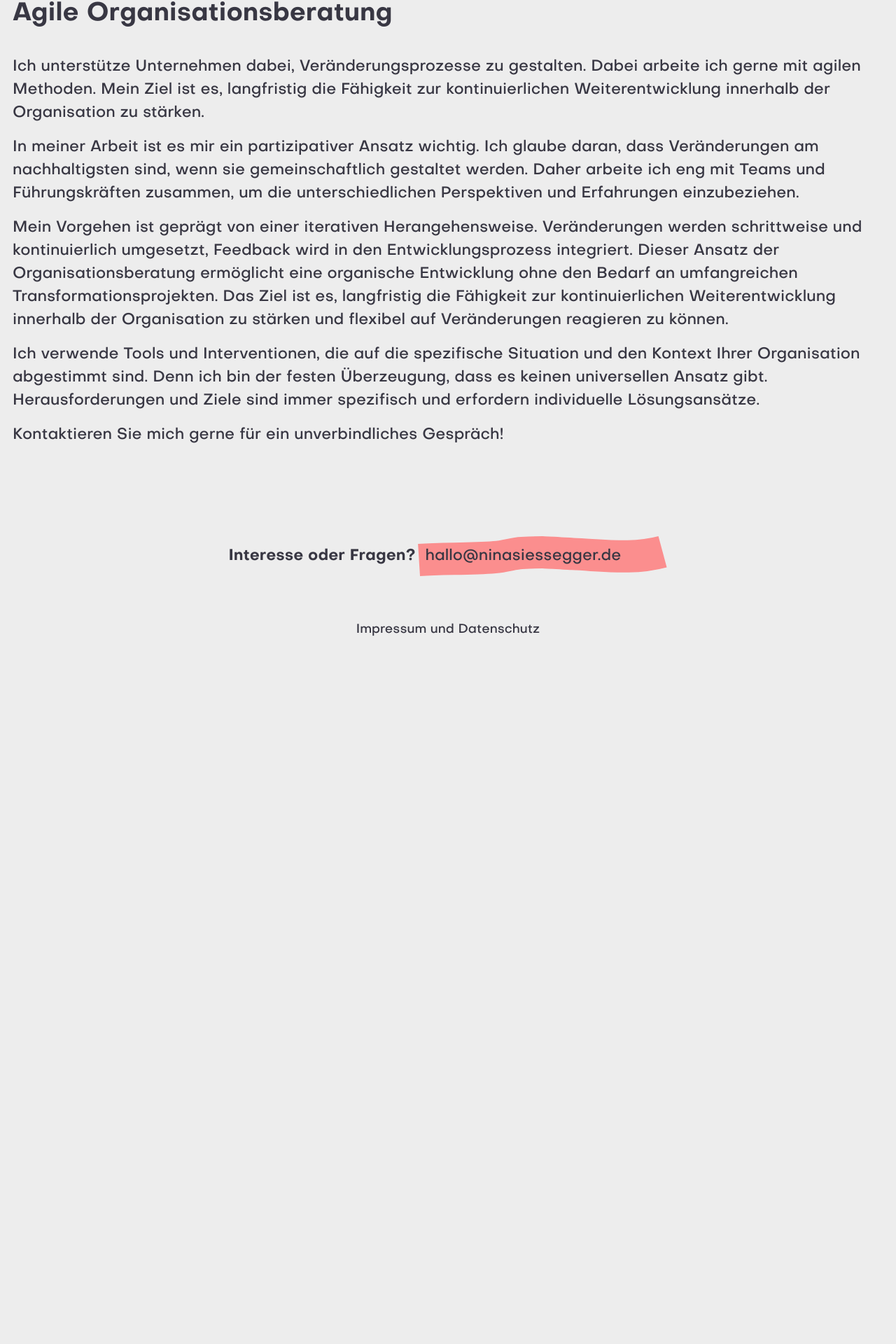
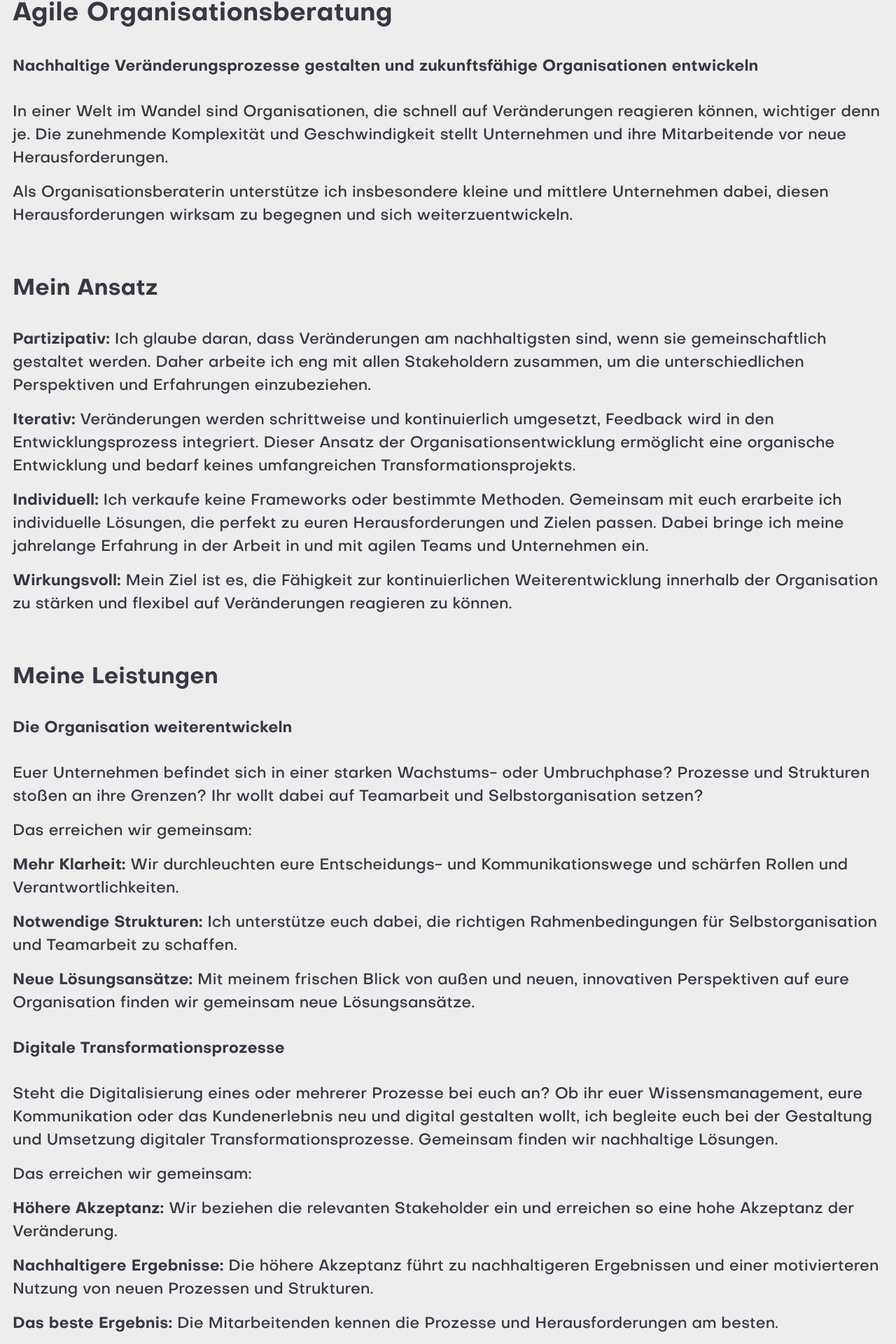
Before and after one commit to sssggr/ninasiessegger, a Nuxt app: page /agile-organisationsberatung in a window 1280 px wide. Shown: the part 260-2180 px from the top of the page at 70% size. Before the commit the page ends 1237 px from the top, so only its background shows below. Built offline with nearby package versions, Linux system fonts and the light colour scheme.

Commit message:
Update org consulting text

```diff
--- a/pages/agile-organisationsberatung.vue
+++ b/pages/agile-organisationsberatung.vue
@@ -2,8 +2,8 @@
 useSeoMeta({
   title: "Agile Organisationsberatung",
   ogTitle: "Agile Organisationsberatung",
-  ogDescription: "Als Organisationsentwicklerin unterstütze ich Unternehmen dabei, Veränderungsprozesse zu gestalten. Dabei arbeite ich gerne mit agilen Methoden. Mein Ziel ist es, langfristig die Fähigkeit zur kontinuierlichen Weiterentwicklung innerhalb der Organisation zu stärken.",
-  description: "Als Organisationsentwicklerin unterstütze ich Unternehmen dabei, Veränderungsprozesse zu gestalten. Dabei arbeite ich gerne mit agilen Methoden. Mein Ziel ist es, langfristig die Fähigkeit zur kontinuierlichen Weiterentwicklung innerhalb der Organisation zu stärken.",
+  ogDescription: "Als Organisationsberaterin unterstütze ich Unternehmen dabei, Veränderungsprozesse zu gestalten. Dabei arbeite ich gerne mit agilen Methoden. Mein Ziel ist es, langfristig die Fähigkeit zur kontinuierlichen Weiterentwicklung innerhalb der Organisation zu stärken.",
+  description: "Als Organisationsberaterin unterstütze ich Unternehmen dabei, Veränderungsprozesse zu gestalten. Dabei arbeite ich gerne mit agilen Methoden. Mein Ziel ist es, langfristig die Fähigkeit zur kontinuierlichen Weiterentwicklung innerhalb der Organisation zu stärken.",
 })
 </script>
 
@@ -16,11 +16,27 @@ useSeoMeta({
       <h1 class="z-100">
         Agile Organisationsberatung
       </h1>
-      <p class="z-100">Ich unterstütze Unternehmen dabei, Veränderungsprozesse zu gestalten. Dabei arbeite ich gerne mit agilen Methoden. Mein Ziel ist es, langfristig die Fähigkeit zur kontinuierlichen Weiterentwicklung innerhalb der Organisation zu stärken.</p>
-      <p class="z-100">In meiner Arbeit ist es mir ein partizipativer Ansatz wichtig. Ich glaube daran, dass Veränderungen am nachhaltigsten sind, wenn sie gemeinschaftlich gestaltet werden. Daher arbeite ich eng mit Teams und Führungskräften zusammen, um die unterschiedlichen Perspektiven und Erfahrungen einzubeziehen.</p>
-      <p class="z-100">Mein Vorgehen ist geprägt von einer iterativen Herangehensweise. Veränderungen werden schrittweise und kontinuierlich umgesetzt, Feedback wird in den Entwicklungsprozess integriert. Dieser Ansatz der Organisationsberatung ermöglicht eine organische Entwicklung ohne den Bedarf an umfangreichen Transformationsprojekten. Das Ziel ist es, langfristig die Fähigkeit zur kontinuierlichen Weiterentwicklung innerhalb der Organisation zu stärken und flexibel auf Veränderungen reagieren zu können.</p>
-      <p class="z-100">Ich verwende Tools und Interventionen, die auf die spezifische Situation und den Kontext Ihrer Organisation abgestimmt sind. Denn ich bin der festen Überzeugung, dass es keinen universellen Ansatz gibt. Herausforderungen und Ziele sind immer spezifisch und erfordern individuelle Lösungsansätze.</p>
-      <p class="z-100">Kontaktieren Sie mich gerne für ein unverbindliches Gespräch!</p>
+      <h3 class="z-100">Nachhaltige Veränderungsprozesse gestalten und zukunftsfähige Organisationen entwickeln</h3>
+      <p class="z-100">In einer Welt im Wandel sind Organisationen, die schnell auf Veränderungen reagieren können, wichtiger denn je. Die zunehmende Komplexität und Geschwindigkeit stellt Unternehmen und ihre Mitarbeitende vor neue Herausforderungen.</p>
+      <p class="z-100">Als Organisationsberaterin unterstütze ich insbesondere kleine und mittlere Unternehmen dabei, diesen Herausforderungen wirksam zu begegnen und sich weiterzuentwickeln.</p>
+      <h2 class="z-100">Mein Ansatz</h2>
+      <p class="z-100"><b>Partizipativ: </b>Ich glaube daran, dass Veränderungen am nachhaltigsten sind, wenn sie gemeinschaftlich gestaltet werden. Daher arbeite ich eng mit allen Stakeholdern zusammen, um die unterschiedlichen Perspektiven und Erfahrungen einzubeziehen.</p>
+      <p class="z-100"><b>Iterativ: </b>Veränderungen werden schrittweise und kontinuierlich umgesetzt, Feedback wird in den Entwicklungsprozess integriert. Dieser Ansatz der Organisationsentwicklung ermöglicht eine organische Entwicklung und bedarf keines umfangreichen Transformationsprojekts.</p>
+      <p class="z-100"><b>Individuell: </b>Ich verkaufe keine Frameworks oder bestimmte Methoden. Gemeinsam mit euch erarbeite ich individuelle Lösungen, die perfekt zu euren Herausforderungen und Zielen passen. Dabei bringe ich meine jahrelange Erfahrung in der Arbeit in und mit agilen Teams und Unternehmen ein.</p>
+      <p class="z-100"><b>Wirkungsvoll: </b>Mein Ziel ist es, die Fähigkeit zur kontinuierlichen Weiterentwicklung innerhalb der Organisation zu stärken und flexibel auf Veränderungen reagieren zu können.</p>
+      <h2 class="z-100">Meine Leistungen</h2>
+      <h3 class="z-100">Die Organisation weiterentwickeln</h3>
+      <p class="z-100">Euer Unternehmen befindet sich in einer starken Wachstums- oder Umbruchphase? Prozesse und Strukturen stoßen an ihre Grenzen? Ihr wollt dabei auf Teamarbeit und Selbstorganisation setzen?</p>
+      <p class="z-100">Das erreichen wir gemeinsam:</p>
+      <p class="z-100"><b>Mehr Klarheit: </b>Wir durchleuchten eure Entscheidungs- und Kommunikationswege und schärfen Rollen und Verantwortlichkeiten.</p>
+      <p class="z-100"><b>Notwendige Strukturen: </b>Ich unterstütze euch dabei, die richtigen Rahmenbedingungen für Selbstorganisation und Teamarbeit zu schaffen.</p>
+      <p class="z-100"><b>Neue Lösungsansätze: </b>Mit meinem frischen Blick von außen und neuen, innovativen Perspektiven auf eure Organisation finden wir gemeinsam neue Lösungsansätze.</p>
+      <h3 class="z-100"> Digitale Transformationsprozesse</h3>
+      <p class="z-100">Steht die Digitalisierung eines oder mehrerer Prozesse bei euch an? Ob ihr euer Wissensmanagement, eure Kommunikation oder das Kundenerlebnis neu und digital gestalten wollt, ich begleite euch bei der Gestaltung und Umsetzung digitaler Transformationsprozesse. Gemeinsam finden wir nachhaltige Lösungen.</p>
+      <p class="z-100">Das erreichen wir gemeinsam:</p>
+      <p class="z-100"><b>Höhere Akzeptanz: </b>Wir beziehen die relevanten Stakeholder ein und erreichen so eine hohe Akzeptanz der Veränderung.</p>
+      <p class="z-100"><b>Nachhaltigere Ergebnisse: </b>Die höhere Akzeptanz führt zu nachhaltigeren Ergebnissen und einer motivierteren Nutzung von neuen Prozessen und Strukturen.</p>
+      <p class="z-100"><b>Das beste Ergebnis: </b>Die Mitarbeitenden kennen die Prozesse und Herausforderungen am besten.</p>
     </div>
   </div>
 </template>
@@ -34,9 +50,18 @@ export default {
 .hg-marker .svg-container{
   margin-top: 3rem;
 }
+
 @media all and (max-width: 480px) {
-  .hg-marker .svg-container{
-  margin-top: 5rem;
+  .hg-marker .svg-container {
+    margin-top: 5rem;
+  }
 }
+
+h3 {
+  margin-bottom: 2rem;
+}
+
+p ~ h3 {
+  margin-top: 2rem;
 }
 </style>
```
